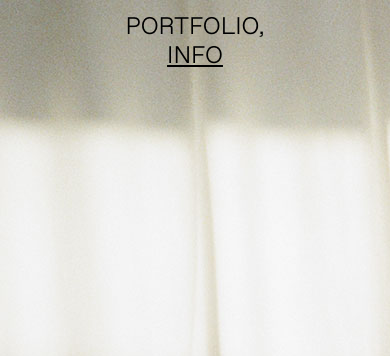
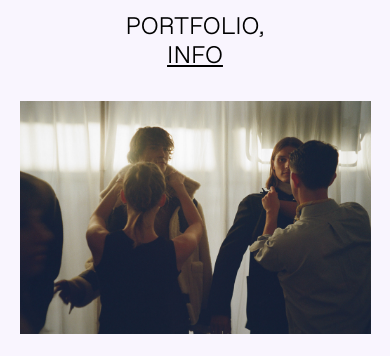
Before and after one commit to aystowers/billieroseowen, a plain HTML site: page info.html in a window 390 px wide. Shown: the top 356 px of the page. Drawn offline with nearby package versions, Linux system fonts and the light colour scheme.

Commit message:
Add files via upload

```diff
--- a/style_work.css
+++ b/style_work.css
@@ -273,6 +273,25 @@ width:300px;
   width: 90%;
 }
 
+#images_info{
+
+font-size: 20px;
+font-family: 'arrow', sans-serif;
+text-transform: uppercase;
+padding-top:12vh;
+
+
+}
+
+#images_info img{
+
+width:300px;
+  display: block;
+  margin-left: auto;
+  margin-right: auto;
+  width: 90%;
+}
+
 #nav{
 
 font-size: 20px;
```
